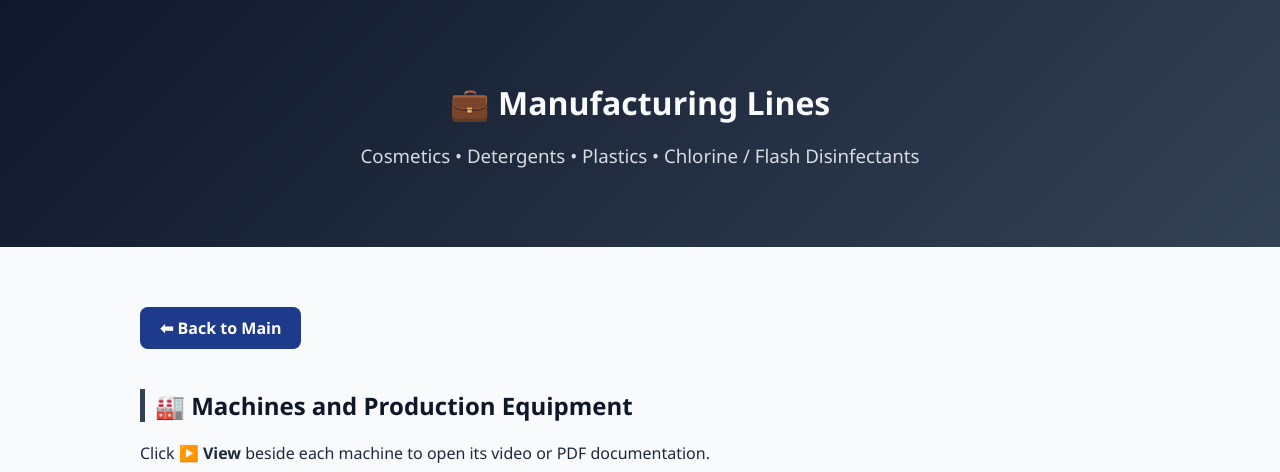
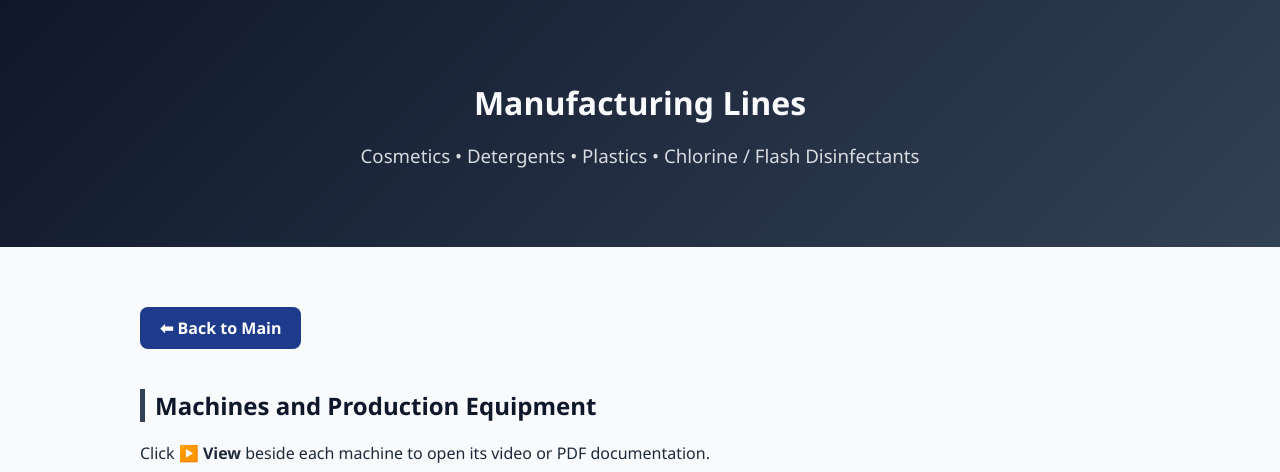
Before and after one commit to Manufacturinglines/Manufacturing-Lines, a plain HTML site: page index.html in a window 1280 px wide. Both pictures are taken after a click on the button "Machines / Production Equipment Overview". Shown: the top 472 px of the page. Drawn offline with Linux system fonts and the light colour scheme.

Commit message:
Update index.html

```diff
--- a/index.html
+++ b/index.html
@@ -129,7 +129,7 @@
 </head>
 <body>
   <header>
-    <h1>💼 Manufacturing Lines</h1>
+    <h1> Manufacturing Lines</h1>
     <h3>Cosmetics • Detergents • Plastics • Chlorine / Flash Disinfectants</h3>
   </header>
 
@@ -143,7 +143,7 @@
     <!-- Machines Section -->
     <section id="machines" class="hidden">
       <a href="#" class="back-btn" onclick="goBack()">⬅ Back to Main</a>
-      <h2>🏭 Machines and Production Equipment</h2>
+      <h2> Machines and Production Equipment</h2>
       <p>Click <strong>▶️ View</strong> beside each machine to open its video or PDF documentation.</p>
 
       <table>
@@ -187,7 +187,7 @@
     <!-- Financial Section -->
 <section id="financial" class="hidden">
   <a href="#" class="back-btn" onclick="goBack()">⬅ Back to Main</a>
-  <h2>💰 Amount</h2>
+  <h2> Amount</h2>
   <p>View the Detailed Quantification and Technical Description of Machinery & Equipment below.</p>
   <table>
     <tr><th>📄 Document</th><th>
```
